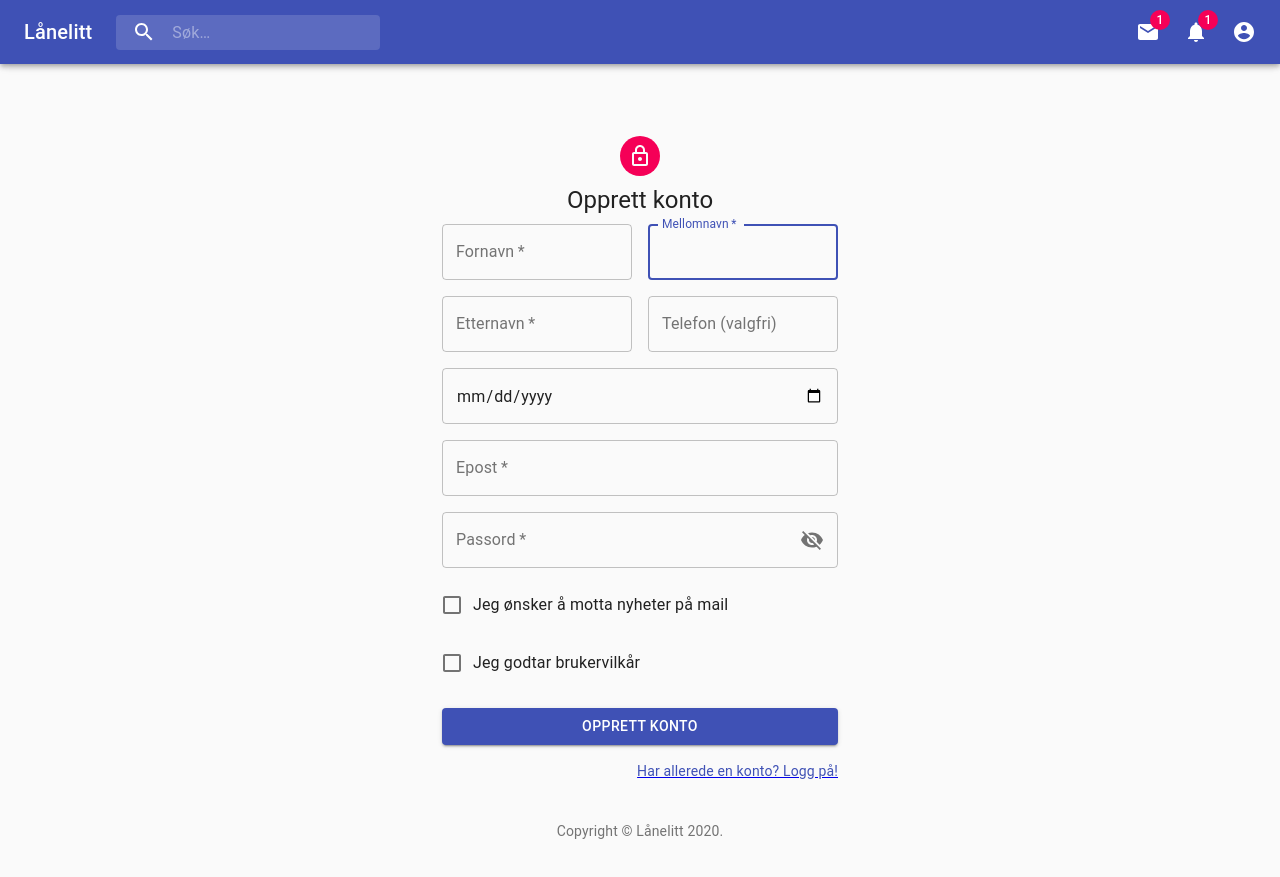
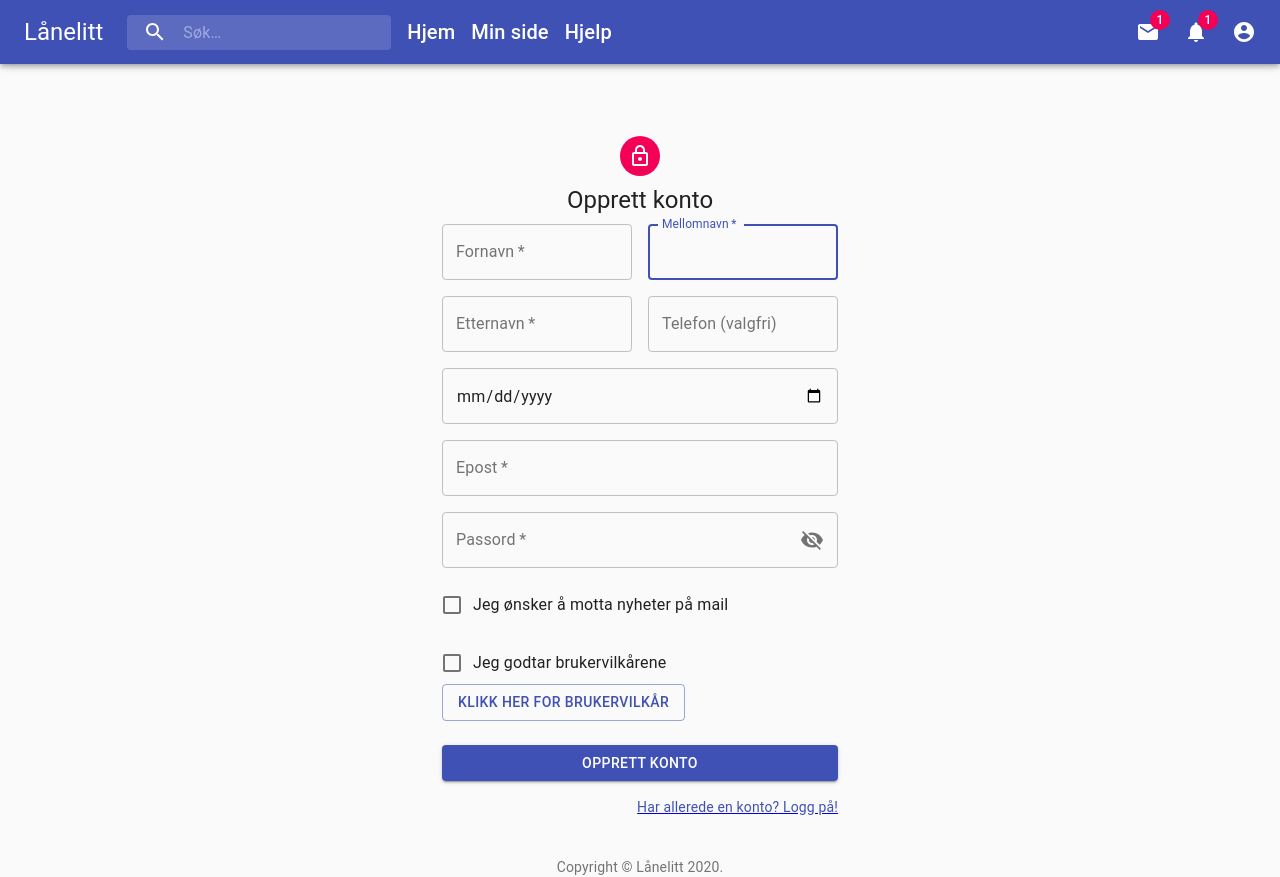
Before and after one commit to USN-Lanelitt/Frondtend-Farhad, a React (Create React App) app: page /lag in a window 1280 px wide. Before the commit the page ends 841 px from the top, so only its background shows below. Built offline with nearby package versions, Linux system fonts and the light colour scheme.

Commit message:
Endring Profil side, register, avatar

```diff
--- a/src/components/Nav.jsx
+++ b/src/components/Nav.jsx
@@ -32,6 +32,11 @@
 
 
 const useStyles = makeStyles(theme => ({
+    root: {
+        '& > * + *': {
+          marginLeft: theme.spacing(2),
+        },
+    },
     list: {
         width: 250,
     },
@@ -117,9 +122,10 @@
     },
 }));
 
-export default function PrimarySearchAppBar() {
+export default function NavBar() {
     const classes = useStyles();
     const theme = useTheme();
+    const preventDefault = event => event.preventDefault();
 
     const [open, setOpen] = React.useState(false);
 
@@ -167,11 +173,11 @@
             onClose={handleMenuClose}
         >
             <Link to="/prof" style={{ textDecoration: 'none', color: 'black' }}>
-            <MenuItem onClick={handleMenuClose}>Profile</MenuItem>
+            <MenuItem onClick={handleMenuClose}>Min Profil</MenuItem>
             </Link>
 
             <Link to="/log" style={{ textDecoration: 'none', color: 'black' }}>
-            <MenuItem onClick={handleMenuClose}>My account</MenuItem>
+            <MenuItem onClick={handleMenuClose}>Logg på / Registrer</MenuItem>
             </Link>
         </Menu>
     );
@@ -222,7 +228,7 @@
             <AppBar position="sticky" className={classes.appBar}>
                 <Toolbar>
                     <Link to="/" style={{ textDecoration: 'none', color: 'white' }}>
-                    <Typography className={classes.title} variant="h6" noWrap>
+                    <Typography className={classes.title} variant="h5" noWrap>
                         Lånelitt
                     </Typography>
                     </Link>
@@ -239,6 +245,19 @@
                             inputProps={{ 'aria-label': 'search' }}
                         />
                     </div>
+                    <Typography variant="h6" className={classes.root}>
+                    <Link to="/"  style={{ textDecoration: 'none', color: 'white' }}>
+                    Hjem
+                    </Link>
+
+                    <Link to="/prof" style={{ textDecoration: 'none', color: 'white' }}>
+                    Min side
+                    </Link>
+
+                    <Link to="#" onClick={preventDefault} style={{ textDecoration: 'none', color: 'white' }}>
+                    Hjelp
+                    </Link>
+                    </Typography>
                     <div className={classes.grow} />
                     <div className={classes.sectionDesktop}>
                         <IconButton aria-label="show 1 new mails" color="inherit">
--- a/src/components/Profile.jsx
+++ b/src/components/Profile.jsx
@@ -24,6 +24,9 @@
 const drawerWidth = 240;
 
 const useStyles = makeStyles(theme => ({
+    icon: {
+        marginRight: theme.spacing(2),
+      },
     root: {
         display: 'flex',
     },
@@ -89,7 +92,7 @@
                 <div className={classes.toolbar} />
                 <ProfileCard/>
                 <List>
-                    {['Inbox', 'Starred', 'Send email', 'Drafts'].map((text, index) => (
+                    {['Venner', 'Mine Eiendeler', 'Utlånt Eiendeler', 'Lånt Eiendeler'].map((text, index) => (
                         <ListItem button key={text}>
                             <ListItemIcon>{index % 2 === 0 ? <InboxIcon /> : <MailIcon />}</ListItemIcon>
                             <ListItemText primary={text} />
@@ -98,7 +101,7 @@
                 </List>
                 <Divider />
                 <List>
-                    {['All mail', 'Trash', 'Spam'].map((text, index) => (
+                    {['Innstillinger', 'Rapporter', 'Hjelp'].map((text, index) => (
                         <ListItem button key={text}>
                             <ListItemIcon>{index % 2 === 0 ? <InboxIcon /> : <MailIcon />}</ListItemIcon>
                             <ListItemText primary={text} />
@@ -116,7 +119,6 @@
                     </Typography>
                     <Copyright />
                 </footer>
-
             </Drawer>
 
             <main>
@@ -129,7 +131,7 @@
                     </Container>
                 </div>
 
-                <Container className={classes.cardGrid} maxWidth="md">
+                <Container className={classes.cardGrid} maxWidth="l">
                     <h3>Eiendeler / Kategorier</h3>
                     <hr/>
                     <Grid container spacing={4}>
--- a/src/components/Registrer.jsx
+++ b/src/components/Registrer.jsx
@@ -21,6 +21,7 @@
 import FormControl from '@material-ui/core/FormControl';
 import Visibility from '@material-ui/icons/Visibility';
 import VisibilityOff from '@material-ui/icons/VisibilityOff';
+import BrukerVilkar from './termsandconditions';
 
 
 const useStyles = makeStyles(theme => ({
@@ -239,8 +240,10 @@
                         <Grid item xs={12}>
                             <FormControlLabel
                                 control={<Checkbox value="termsAndConditions" color="primary" />}
-                                label="Jeg godtar brukervilkår"
+                                label="Jeg godtar brukervilkårene"
                             />
+                            <BrukerVilkar/>
+
                         </Grid>
                     </Grid>
                     <Button
--- /dev/null
+++ b/src/components/editProfile.jsx
@@ -0,0 +1,88 @@
+import React from 'react';
+import { withStyles } from '@material-ui/core/styles';
+import Button from '@material-ui/core/Button';
+import Dialog from '@material-ui/core/Dialog';
+import MuiDialogTitle from '@material-ui/core/DialogTitle';
+import MuiDialogContent from '@material-ui/core/DialogContent';
+import MuiDialogActions from '@material-ui/core/DialogActions';
+import IconButton from '@material-ui/core/IconButton';
+import CloseIcon from '@material-ui/icons/Close';
+import Typography from '@material-ui/core/Typography';
+import EditIcon from '@material-ui/icons/Edit';
+import Fab from '@material-ui/core/Fab';
+import Avatar from '@material-ui/core/Avatar';
+
+const styles = theme => ({
+  root: {
+    margin: 0,
+    padding: theme.spacing(2),
+  },
+  closeButton: {
+    position: 'absolute',
+    right: theme.spacing(1),
+    top: theme.spacing(1),
+    color: theme.palette.grey[500],
+  },
+});
+
+const DialogTitle = withStyles(styles)(props => {
+  const { children, classes, onClose, ...other } = props;
+  return (
+    <MuiDialogTitle disableTypography className={classes.root} {...other}>
+      <Typography variant="h6">{children}</Typography>
+      {onClose ? (
+        <IconButton aria-label="close" className={classes.closeButton} onClick={onClose}>
+          <CloseIcon />
+        </IconButton>
+      ) : null}
+    </MuiDialogTitle>
+  );
+});
+
+const DialogContent = withStyles(theme => ({
+  root: {
+    padding: theme.spacing(2),
+  },
+}))(MuiDialogContent);
+
+const DialogActions = withStyles(theme => ({
+  root: {
+    margin: 0,
+    padding: theme.spacing(1),
+  },
+}))(MuiDialogActions);
+
+export default function CustomizedDialogs() {
+  const [open, setOpen] = React.useState(false);
+
+  const handleClickOpen = () => {
+    setOpen(true);
+  };
+  const handleClose = () => {
+    setOpen(false);
+  };
+
+  return (
+    <div>
+      <IconButton onClick={handleClickOpen}>
+      <EditIcon/>
+      </IconButton>
+      <Dialog onClose={handleClose} aria-labelledby="customized-dialog-title" open={open}>
+        <DialogTitle id="customized-dialog-title" onClose={handleClose}>
+          Endre Profil Bilde
+        </DialogTitle>
+        <DialogContent dividers>
+        <Avatar className={styles.avatar} src={'https://i.pravatar.cc/150?img=68'} />
+
+        <input type="file"></input>
+
+        </DialogContent>
+        <DialogActions>
+          <Button autoFocus onClick={handleClose} color="primary">
+            Lagre
+          </Button>
+        </DialogActions>
+      </Dialog>
+    </div>
+  );
+}
--- a/src/components/profileCard.jsx
+++ b/src/components/profileCard.jsx
@@ -1,6 +1,6 @@
 import React from 'react';
 import cx from 'clsx';
-import { makeStyles } from '@material-ui/styles';
+import { makeStyles, withStyles } from '@material-ui/core/styles';
 import Box from '@material-ui/core/Box';
 import Card from '@material-ui/core/Card';
 import CardContent from '@material-ui/core/CardContent';
@@ -9,14 +9,26 @@
 import { useFadedShadowStyles } from '@mui-treasury/styles/shadow/faded';
 import { useGutterBorderedGridStyles } from '@mui-treasury/styles/grid/gutterBordered';
 import {grey} from "@material-ui/core/colors";
+import Badge from '@material-ui/core/Badge';
+import Button from '@material-ui/core/Button';
+import IconButton from '@material-ui/core/IconButton';
+import DeleteIcon from '@material-ui/icons/Delete';
+import ArrowDownwardIcon from '@material-ui/icons/ArrowDownward';
+import CustomizedDialogs from './editProfile';
 
 
-const useStyles = makeStyles(({ palette }) => ({
+const useStyles = makeStyles(theme => ({
     card: {
         borderRadius: 12,
         minWidth: 256,
         textAlign: 'center',
     },
+    margin: {
+        margin: theme.spacing(1),
+      },
+      extendedIcon: {
+        marginRight: theme.spacing(1),
+      },
     avatar: {
         width: 60,
         height: 60,
@@ -50,20 +62,63 @@
     },
 }));
 
+const StyledBadge = withStyles(theme => ({
+    badge: {
+      backgroundColor: '#44b700',
+      color: '#44b700',
+      boxShadow: `0 0 0 2px ${theme.palette.background.paper}`,
+      '&::after': {
+        position: 'absolute',
+        top: 0,
+        left: 0,
+        width: '100%',
+        height: '100%',
+        borderRadius: '50%',
+        animation: '$ripple 1.2s infinite ease-in-out',
+        border: '1px solid currentColor',
+        content: '""',
+      },
+    },
+    '@keyframes ripple': {
+      '0%': {
+        transform: 'scale(.8)',
+        opacity: 1,
+      },
+      '100%': {
+        transform: 'scale(2.4)',
+        opacity: 0,
+      },
+    },
+  }))(Badge);
+
+
+
 export default function ProfileCard(){
     const styles = useStyles();
+    const classes = useStyles();
     const shadowStyles = useFadedShadowStyles();
     const borderedGridStyles = useGutterBorderedGridStyles({
         borderColor: 'rgba(0, 0, 0, 0.08)',
         height: '50%',
     });
+
+
+
     return (
         <Card className={cx(styles.card, shadowStyles.root)}>
             <CardContent>
+            <IconButton>
+            <StyledBadge overlap="circle" anchorOrigin={{vertical: 'bottom', horizontal: 'right',}} variant="dot">
                 <Avatar className={styles.avatar} src={'https://i.pravatar.cc/150?img=68'} />
+            </StyledBadge>
+            <CustomizedDialogs/>
+            </IconButton>
                 <h3 className={styles.heading}>Farhad Ahmadhadi</h3>
-                <span className={styles.subheader}>Norge</span>
+                <span className={styles.subheader}>Admin</span>
             </CardContent>
+            <Button variant="outlined" size="small" color="primary" className={classes.margin}>
+                Legg til som venn
+            </Button>
             <Divider light />
             <Box display={'flex'}>
                 <Box p={2} flex={'auto'} className={borderedGridStyles.item}>
--- /dev/null
+++ b/src/components/termsandconditions.jsx
@@ -0,0 +1,55 @@
+import React from 'react';
+import Button from '@material-ui/core/Button';
+import Dialog from '@material-ui/core/Dialog';
+import DialogActions from '@material-ui/core/DialogActions';
+import DialogContent from '@material-ui/core/DialogContent';
+import DialogContentText from '@material-ui/core/DialogContentText';
+import DialogTitle from '@material-ui/core/DialogTitle';
+import useMediaQuery from '@material-ui/core/useMediaQuery';
+import { useTheme } from '@material-ui/core/styles';
+
+export default function BrukerVilkar() {
+  const [open, setOpen] = React.useState(false);
+  const theme = useTheme();
+  const fullScreen = useMediaQuery(theme.breakpoints.down('sm'));
+
+  const handleClickOpen = () => {
+    setOpen(true);
+  };
+
+  const handleClose = () => {
+    setOpen(false);
+  };
+
+  return (
+    <div>
+      <Button variant="outlined" color="primary" onClick={handleClickOpen}>
+        Klikk her for brukervilkår
+      </Button>
+      <Dialog
+        fullScreen={fullScreen}
+        open={open}
+        onClose={handleClose}
+        aria-labelledby="responsive-dialog-title"
+      >
+        <DialogTitle id="responsive-dialog-title">{"Lånelitt Brukervilkår"}</DialogTitle>
+        <DialogContent>
+          <DialogContentText>
+            1.Ved å bruke....
+            2.Brukeren må....
+            3.Ansvar....
+            4.Osv.....
+          </DialogContentText>
+        </DialogContent>
+        <DialogActions>
+          <Button autoFocus onClick={handleClose} color="primary">
+            Ikke enig
+          </Button>
+          <Button onClick={handleClose} color="primary" autoFocus>
+            Godta
+          </Button>
+        </DialogActions>
+      </Dialog>
+    </div>
+  );
+}
```
